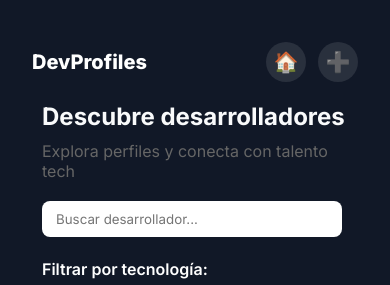
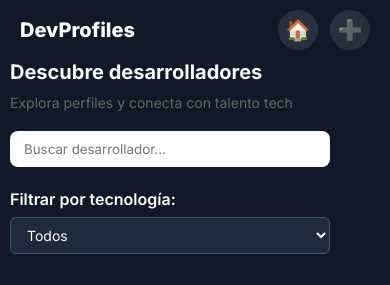
Before and after one commit to thiagocr-dev/DevProfile, a React (Vite) app: page / in a window 390 px wide. Shown: the top 285 px of the page. Built offline with nearby package versions, Linux system fonts and the light colour scheme.

Commit message:
Responsive Home

```diff
--- a/src/components/Navbar/Navbar.css
+++ b/src/components/Navbar/Navbar.css
@@ -38,9 +38,9 @@
     background-color: rgba(6,182,212,0.2);
 }
 
-@media (max-width: 420px) {
+@media (min-width:320px) and (max-width: 420px) {
     .navbar{
-        padding: 0px
+        padding: 10px
     }
 }
 
--- a/src/layouts/layout.css
+++ b/src/layouts/layout.css
@@ -20,6 +20,10 @@
 }
 
 @media (min-width:300px) and (max-width: 420px) {
+    .wrapper{
+        padding: 0 10px;
+    }
+
     .main{
         padding: 0px
     }
--- a/src/pages/Home.css
+++ b/src/pages/Home.css
@@ -1,29 +1,26 @@
-.home__container{
-    padding: 16px 20px;
-}
 
-@media (min-width: 300px) and (max-width: 420px) {
-    .home__container { padding: 10px; }
-}
-
-@media  (min-width: 420px) and (max-width: 480px){
-    .title { font-size: 32px; }
-    .subtitle { font-size: 18px; }
-    .search-input { width: 100%; }
-    .home__container { padding: 12px 16px; }
-    .title {font-size: 20px;}
+@media (min-width:300px) and (max-width: 420px) {
+    .home__container { padding: 0px; }
+    .search-input { width: 100%; max-width: 320px; }
+    .tech-filter { width: 100%; }
+    .cards-container { justify-content: center; }
+    .cards-container .card {
+        flex: 1 1 100%;
+        max-width: 100%;
+        width: 100%;
+    }
+    .title { font-size: 20px; }
+    .subtitle { font-size: 14px; }
 }
 
 @media (min-width: 481px) and (max-width: 768px) {
     .title { font-size: 36px; }
     .subtitle { font-size: 20px; }
-    .search-input { width: 90%; }
     .tech-filter { max-width: none; width: 100%; }
     .cards-container { justify-content: center; }
 }
 
 @media (max-width: 620px) {
-    .search-input { width: 100%; }
     .tech-filter { max-width: none; width: 100%; }
     .cards-container {
         flex-direction: column;
@@ -32,29 +29,32 @@
     .cards-container .card { flex: 1 1 100%; max-width: 100%; }
 }
 
-@media (min-width: 320px) and (max-width: 743px) {
+@media (min-width: 421px) and (max-width: 768px){
     .cards-container{
         justify-content: flex-start;
     }
+    .search-input { width: 320px; }
 }
-
 
 @media (min-width: 769px) and (max-width: 1200px) {
     .title { font-size: 44px; }
     .subtitle { font-size: 22px; }
-    .search-input { width: 60%; }
+    .search-input { width: 320px; }
 }
 
 @media (min-width: 1201px) and (max-width: 1800px) {
     .home__container { padding: 20px 40px; }
     .title { font-size: 48px; }
     .subtitle { font-size: 24px; }
+    .search-input { width: 320px; }
 }
 
-@media (min-width: 1801px) and (max-width: 2500px) {
+@media (min-width: 1801px) and (max-width: 2560px) {
     .home__container { padding: 24px 60px; }
     .title { font-size: 56px; }
     .subtitle { font-size: 28px; }
+    .search-input { width: 400px; }
+    .tech-filter-select { width: 400px; }
 }
 
 @media (min-width: 2501px) and (max-width: 3200px) {
@@ -82,7 +82,6 @@
     margin-bottom: 22px;
     outline: none;
     padding: 10px 14px;
-    width: 300px;
 }
 
 .cards-container{
```
